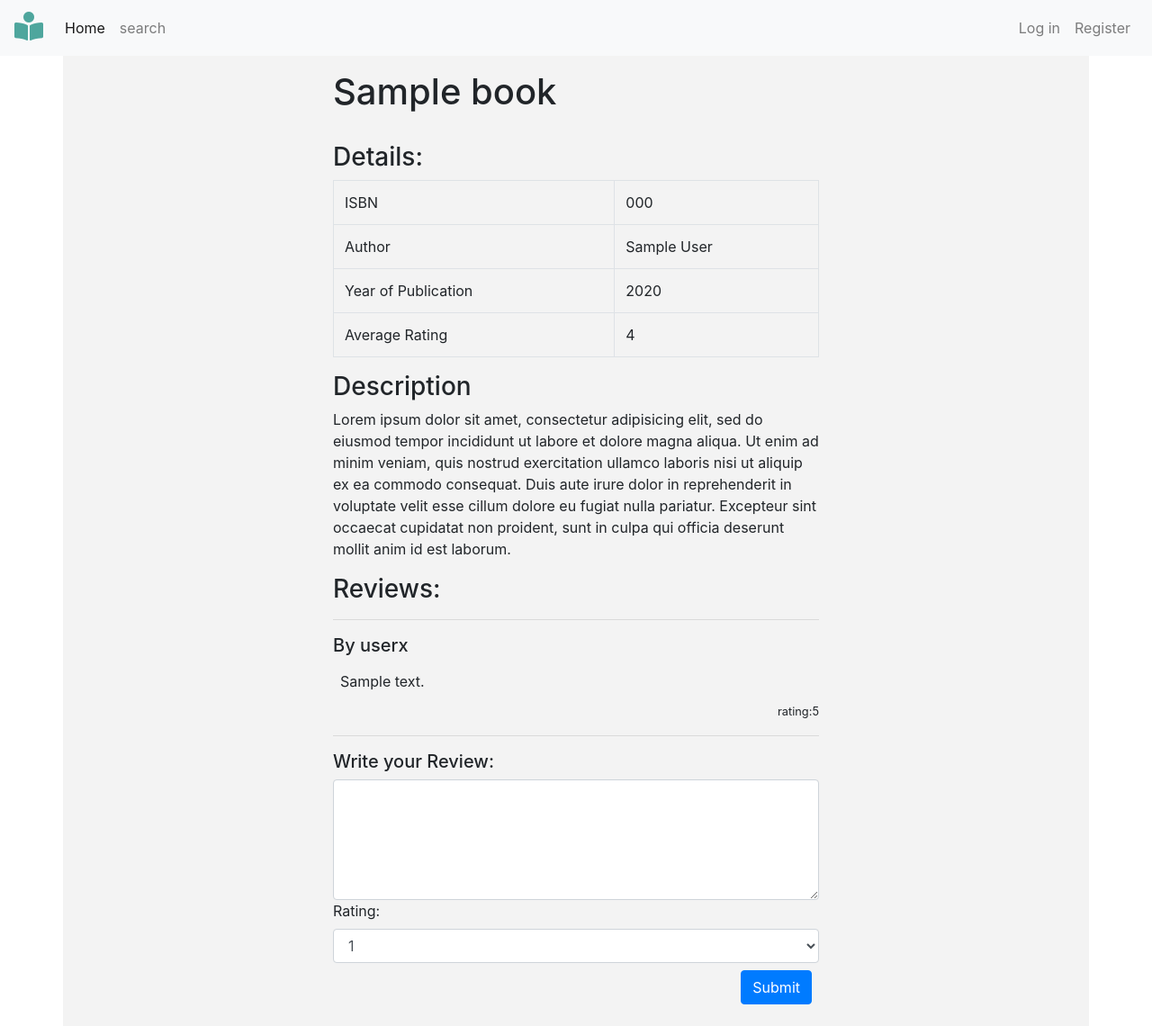
After one commit to SeSartaj/cs50w_project1, a Flask app: template templates/book.html in a window 1280 px wide. The commit adds this page. Shown: the whole page at 90% size. Run offline with Flask 2, Linux system fonts and the light colour scheme; the template is opened without the code that fills it: most values are stand-ins (such as "Sample title", 1, 10 or a date in 2020); some libraries are stand-ins or nearby versions.

Commit message:
Review, APIs input and output remaining

```diff
--- a/application.py
+++ b/application.py
@@ -1,10 +1,12 @@
-import os
+import os, hashlib, random
 
 from flask import Flask, session
 from flask import render_template, request
 from flask_session import Session
 from sqlalchemy import create_engine
 from sqlalchemy.orm import scoped_session, sessionmaker
+from random import seed
+from random import randint
 
 app = Flask(__name__)
 
@@ -21,33 +23,107 @@ Session(app)
 engine = create_engine(os.getenv("DATABASE_URL"))
 db = scoped_session(sessionmaker(bind=engine))
 
+# Temporary data
 users = {"ahmad":"123"}
 
 
 @app.route("/")
 def index():
-    return render_template("index.html")
+    ## if login, continue
+    if session.get("is_login") is None:
+        session["is_login"] = False
+    if session.get("is_login") is True:
+        return render_template("index.html", is_login=session["is_login"])
+    return render_template("login.html")
 
 
 @app.route("/login")
 def loginpage():
     return render_template("login.html")
 
-@app.route("/Success")
+@app.route("/Success", methods=["POST", "GET"])
 def login():
-    return "Logined successfully"
+    if request.method == 'GET':
+        return "<h1>Please Fill the Form Instead</h1>"
+
+    name = request.form.get("username")
+    password = request.form.get("password")
+    hash_object = hashlib.md5(password.encode())
+    hash_password = hash_object.hexdigest()
+
+    # Compare Name and Password with Database
+    # make sure user exist
+    user =  db.execute("Select * from tb_user where username = :name", {"name":name}).fetchone()
+    if user is None:
+        return "User does not exist"
+    # make sure password is correct
+    if user.password != hash_password:
+        return "password is wrong"
+    session["is_login"] = True
+    return render_template("index.html", is_login=session["is_login"])
 
 
 @app.route("/register")
 def registerpage():
     return render_template("register.html")
 
-@app.route("/Success")
+@app.route("/accountCreated", methods=["POST", "GET"])
 def register():
-    return "Registered Successfully"
+    if request.method == 'GET':
+        return "Please fill the form instead"
+
+    name = request.form.get("username")
+    password = request.form.get("password")
+    hash_object = hashlib.md5(password.encode())
+    hash_password = hash_object.hexdigest()
+
+    try:
+        db.execute("insert into tb_user (username, password) values (:username, :password)", {"username":name, "password":hash_password})
+        db.commit()
+        session["is_login"] = True
+        return render_template("index.html")
+    except RuntimeError:
+        return "There was a problem, please try again"
+
+@app.route("/book/<string:isbn>", methods=["GET"])
+def book(isbn):
+    book = db.execute("select * from tb_book where isbn = :isbn", {"isbn":isbn}).fetchone()
+
+    if book is None:
+        return render_template("error.html", message="The book you are looking is not found")
+    reviews = ["Very nice book", "must read bok", "Lorem ipsum dolor sit amet, consectetur adipisicing elit, sed do eiusmod tempor incididunt ut labore et dolore magna aliqua. Ut enim ad minim veniam, quis nostrud exercitation ullamco laboris nisi ut aliquip ex ea commodo consequat. Duis aute irure dolor in reprehenderit in voluptate velit esse cillum dolore eu fugiat nulla pariatur.", " Excepteur sint occaecat cupidatat non proident, sunt in culpa qui officia deserunt mollit anim id est laborum."]
+    return render_template("book.html", book=book, reviews=reviews, is_login=session["is_login"])
+@app.route("/book/<string:isbn>", methods=["POST"])
+def rating(isbn):
+    session["rating5"] = request.form.get("rating5")
+    session["rating_text"] = request.form.get("rating_text")
+
+    if session["is_login"] is False:
+        return render_template("error.html", text="In order to make reviews, you must login first. Click <a href='{ url_for(\"login\") }}'>here</a> to login")
+
+    db.execute("insert into tb_rating (book_id, user_id, rating, review_text) values ")
 
 
-@app.route("/search")
+
+@app.route("/Logout")
+def logout():
+    session["is_login"] = False
+    return render_template("login.html")
+
+
+@app.route("/search", methods=["POST"])
 def search():
-    name = ["Book One", "Book Two", "Book Three"]
-    return render_template("search.html", search_result=name)
+    seed(1)
+
+    search_query = request.form.get('sq')
+    if search_query is None:
+        search_query= ""
+
+    # Run search query on database and store result in search_result
+    books = db.execute("Select isbn,title, author, year,average_rating from tb_book  where book_tokens @@ plainto_tsquery(:search_query) limit 10", {"search_query": search_query}).fetchall()
+
+    if books is None:
+        return render_template("search.html", text="Sorry! No result found. Try something else")
+
+
+    return render_template("search.html", abcd=search_query,search_result=books, is_login=session["is_login"])
--- /dev/null
+++ b/templates/book.html
@@ -0,0 +1,65 @@
+{% extends "layout.html" %}
+
+{% block title %}
+{{ book.title }}
+{% endblock%}
+
+{% block body %}
+
+  <div class="container">
+    <div class="row justify-content-center" style="background-color:#f3f3f3;">
+      <div class="col-md-6 m-3 " >
+        <h1>{{ book.title }}</h1><br>
+        <h3 >Details:</h3>
+        <table class="table table-bordered">
+          <tr>
+            <td>ISBN</td>
+            <td>{{ book.isbn }}</td>
+          </tr>
+          <tr>
+            <td>Author</td>
+            <td>{{ book.author }}</td>
+          </tr>
+          <tr>
+            <td>Year of Publication</td>
+            <td>{{ book.year }}</td>
+          </tr>
+          <tr>
+            <td>Average Rating</td>
+            <td>{{ book.rating }}</td>
+          </tr>
+        </table>
+
+        <h3>Description</h3>
+        <p>Lorem ipsum dolor sit amet, consectetur adipisicing elit, sed do eiusmod tempor incididunt ut labore et dolore magna aliqua. Ut enim ad minim veniam, quis nostrud exercitation ullamco laboris nisi ut aliquip ex ea commodo consequat. Duis aute irure dolor in reprehenderit in voluptate velit esse cillum dolore eu fugiat nulla pariatur. Excepteur sint occaecat cupidatat non proident, sunt in culpa qui officia deserunt mollit anim id est laborum.</p>
+
+        <h3>Reviews:</h3>
+        <hr>
+        {% for review in reviews %}
+        <h5>By userx</h5>
+        <p class="p-2 m-0">{{ review }}</p>
+        <p style="text-align:right"class="pt-0 mt-0"><small>rating:5</small></p>
+        <hr>
+        {% endfor %}
+
+        <form class="form" action="{{ url_for('book', isbn=book.isbn) }}" method="post">
+          <h5>Write your Review:</h5>
+          <textarea class="form-control" name="rating_text" rows="5" ></textarea>
+          <label for="sel1">Rating:</label>
+          <select class="form-control"  name="rating5">
+            <option value="1" >1</option>
+            <option value="2" >2</option>
+            <option value="3">3</option>
+            <option value="4">4</option>
+            <option value="5">5</option>
+          </select>
+          <div class="text-right">
+            <button class="btn btn-primary text-right m-2" type="submit" name="submit">Submit</button>
+          </div>
+        </form>
+
+      </div>
+    </div>
+  </div>
+
+{% endblock %}
--- a/templates/css/master.css
+++ b/templates/css/master.css
@@ -1,12 +1,19 @@
-.search-result {
-  background: #a3a3a3;
-  line-height: .5;
+.search_result {
+  line-height: 1;
 }
-
-.search-result h2 {
-  font-size: 1.4em;
+.search-result .search-link {
+    color: #006621;
 }
 
 .search-result p {
-  font-size: 1em;
+    font-size: 12px;
+    margin-top: 5px;
 }
+
+.hr-line-dashed {
+    border-top: 1px dashed #E7EAEC;
+    color: #ffffff;
+    background-color: #ffffff;
+    height: 1px;
+    margin: 20px 0;
+}
--- a/templates/layout.html
+++ b/templates/layout.html
@@ -20,7 +20,7 @@
 
   <body>
     <nav class="navbar navbar-expand-lg navbar-light bg-light">
-        <a class="navbar-brand brand-logo" href="#"> <span class="fas fa-book-reader" style="font-size:32px;color:#4EA69D;"></span></a>
+        <a class="navbar-brand brand-logo" href="/"> <span class="fas fa-book-reader" style="font-size:32px;color:#4EA69D;"></span></a>
         <button class="navbar-toggler" type="button" data-toggle="collapse" data-target="#navbarTogglerDemo02" aria-controls="navbarTogglerDemo02" aria-expanded="false" aria-label="Toggle navigation">
           <span class="navbar-toggler-icon"></span>
         </button>
@@ -40,7 +40,13 @@
             <input class="form-control mr-sm-2" type="search" placeholder="Search">
             <button class="btn btn-outline-success my-2 my-sm-0" type="submit">Search</button>
           </form> -->
-
+          {% if is_login == 1 %}
+          <ul class="navbar-nav">
+            <li class="nav-item float-right">
+              <a class="nav-link" href="{{ url_for('logout')}}">Logout</a>
+            </li>
+          </ul>
+          {% else %}
           <ul class="navbar-nav">
             <li class="nav-item float-right">
               <a class="nav-link" href="{{ url_for('loginpage')}}">Log&nbsp;in</a>
@@ -49,6 +55,8 @@
               <a class="nav-link" href="/register">Register</a>
             </li>
           </ul>
+
+          {% endif %}
         </div>
 
 
--- a/templates/register.html
+++ b/templates/register.html
@@ -15,13 +15,10 @@
       <div class="p-3" style="border: 2px solid #a3a3a3;border-radius:2%;">
         <form action="{{ url_for('register') }}" method="post" class="m-3" >
          <div class="form-group form-row">
-           <input type="text" class="form-control form-row" placeholder="Enter a username" name="email">
+           <input type="text" class="form-control form-row" placeholder="Enter a username" name="username">
          </div>
          <div class="form-group form-row">
            <input type="password" class="form-control form-row" placeholder="Enter a password" name="password">
-         </div>
-         <div class="form-group form-row">
-           <input type="password" class="form-control form-row" placeholder="Type the password again" name="password2">
          </div>
          <div class="form-group form-check">
            <label class="form-check-label">
```
Also changed, not shown: templates/index.html (+7 -7 lines), templates/login.html (+1 -6 lines), templates/search.html (+46 -11 lines), test.html (added), 2 other files.
